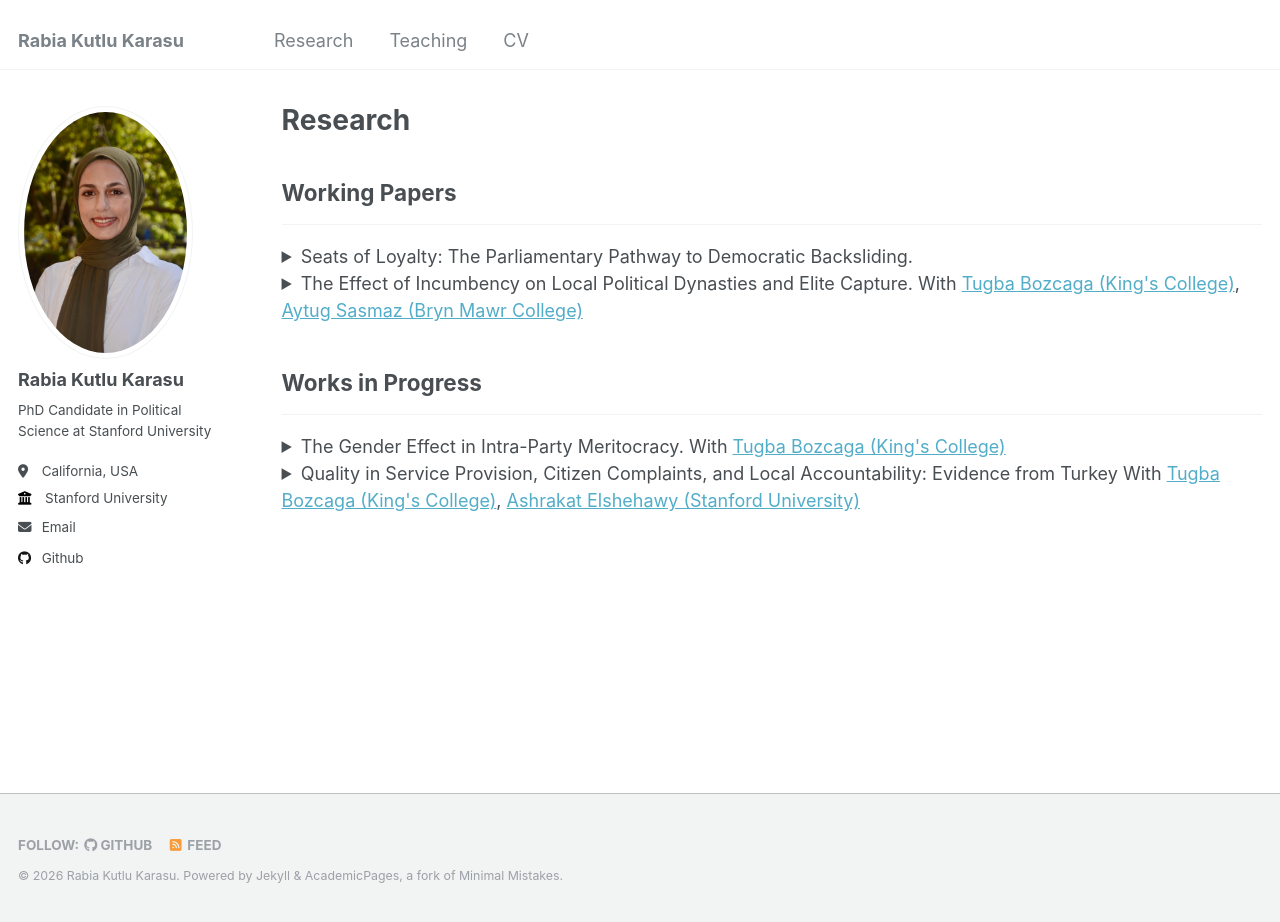
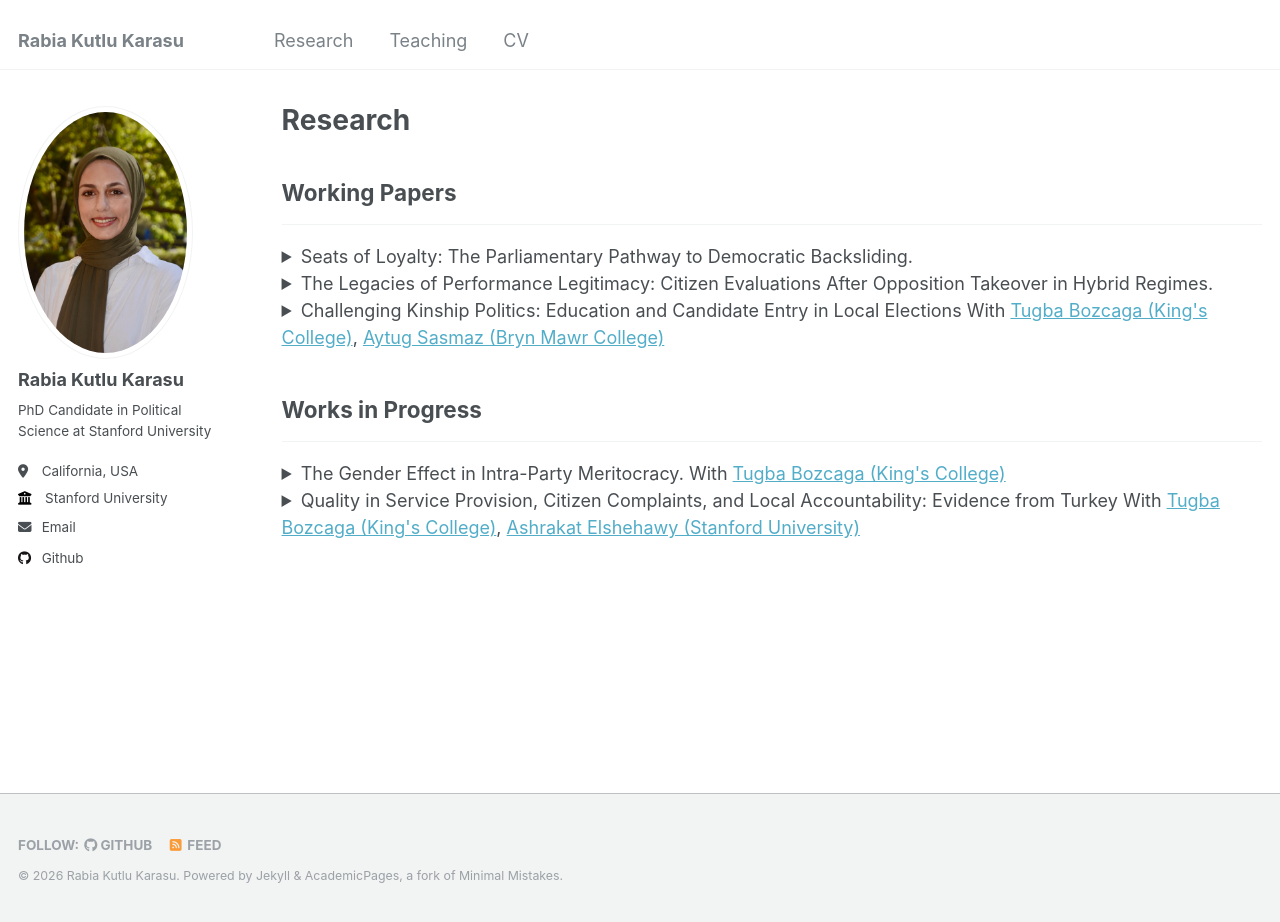
Before and after one commit to rabiakutlukarasu/rabiakutlukarasu.github.io, a Jekyll site: the page built from _pages/research.md, in a window 1280 px wide and 922 px high. Built offline with Jekyll 4.4.1, drawn with Linux system fonts in a browser that asks for light colours.

Commit message:
Update research.md

```diff
--- a/_pages/research.md
+++ b/_pages/research.md
@@ -18,9 +18,18 @@ Abstract: How does democratic backsliding reshape the ideological landscape of t
 
 
 <details>
-<summary>The Effect of Incumbency on Local Political Dynasties and Elite Capture. With <a href="https://www.tugbabozcaga.com">Tugba Bozcaga (King's College)</a>, <a href="https://aytugsasmaz.com">Aytug Sasmaz (Bryn Mawr College)</a></summary>
+<summary>The Legacies of Performance Legitimacy: Citizen Evaluations After Opposition Takeover in Hybrid Regimes. </summary>
 <p>
-Abstract: Candidate selection practices rooted in kinship and traditional social ties can lead to elite capture, undermining democratic governance. This study examines how incumbency strengthens kinship networks within local political institutions, with a focus on the role of education, using data from municipal council elections in Turkey. Our regression discontinuity design reveals that incumbency significantly enhances the role of family networks, particularly in regions with lower educational attainment. To explore the mechanisms, we draw on data from an expansive survey of candidates and households and find that education plays a key role in weakening the grip of kinship politics, as it shapes political self-efficacy and aspirations differently for those within and outside kinship networks. This divergence limits the pool of non-kinship candidates in less educated areas, perpetuating a cycle of poor governance. Our study highlights the critical role of education in disrupting this cycle, contributing to discussions on political dynasties and modernization.
+Abstract: Why do opposition governments often struggle to gain public approval after winning local elections in hybrid regimes? I argue that authoritarian incumbents leave behind enduring evaluative legacies through performance legitimacy. By associating effective governance with the ruling party rather than state institutions, they reshape how citizens assess government performance. Consequently, opposition governments face asymmetric accountability and are more likely to be blamed for routine governance problems. I test this argument using an original dataset of over 15 million citizen complaints submitted to Istanbul's municipal government between 2013 and 2023. Exploiting the opposition's 2019 electoral victory, I employ event-study and difference-in-differences designs to examine changes in citizen evaluations following local democratic turnover. Complaint volumes increase sharply after the opposition takes office, particularly in districts with strong incumbent support, despite no evidence of declining service provision. The findings reveal how authoritarian legacies continue to shape accountability after electoral turnover, and raise important questions about the durability of opposition gains in such regimes.
+</p>
+</details>
+
+
+<details>
+<summary> Challenging Kinship Politics: Education and Candidate Entry in Local Elections With <a href="https://www.tugbabozcaga.com">Tugba Bozcaga (King's College)</a>, <a href="https://aytugsasmaz.com">Aytug Sasmaz (Bryn Mawr College)</a></summary>
+<p><strong>Under Review</strong></p>
+<p>
+Abstract: Why do competitive elections sometimes reproduce rather than displace entrenched elites? Existing explanations often locate the persistence of kinship-based power on the demand side: voters value recognizable names, brokerage networks, or access to patronage. We shift attention to the supply of political aspirants. Electoral competition can remain socially closed when few citizens are positioned to compete for office, allowing incumbents to reproduce political power through family networks. Leveraging a regression discontinuity design in Turkish municipal elections, we show that winning the mayoralty increases family-based candidacies in subsequent council races, with the effect concentrated in low-education districts. Original survey evidence supports a supply-side mechanism: education narrows the political-efficacy gap between citizens with and without familial political connections, consistent with a broader pool of potential entrants. These findings show that competitive elections need not produce open political competition: elite reproduction depends partly on the social conditions shaping who can credibly compete for office.
 </p>
 </details>
 
```
